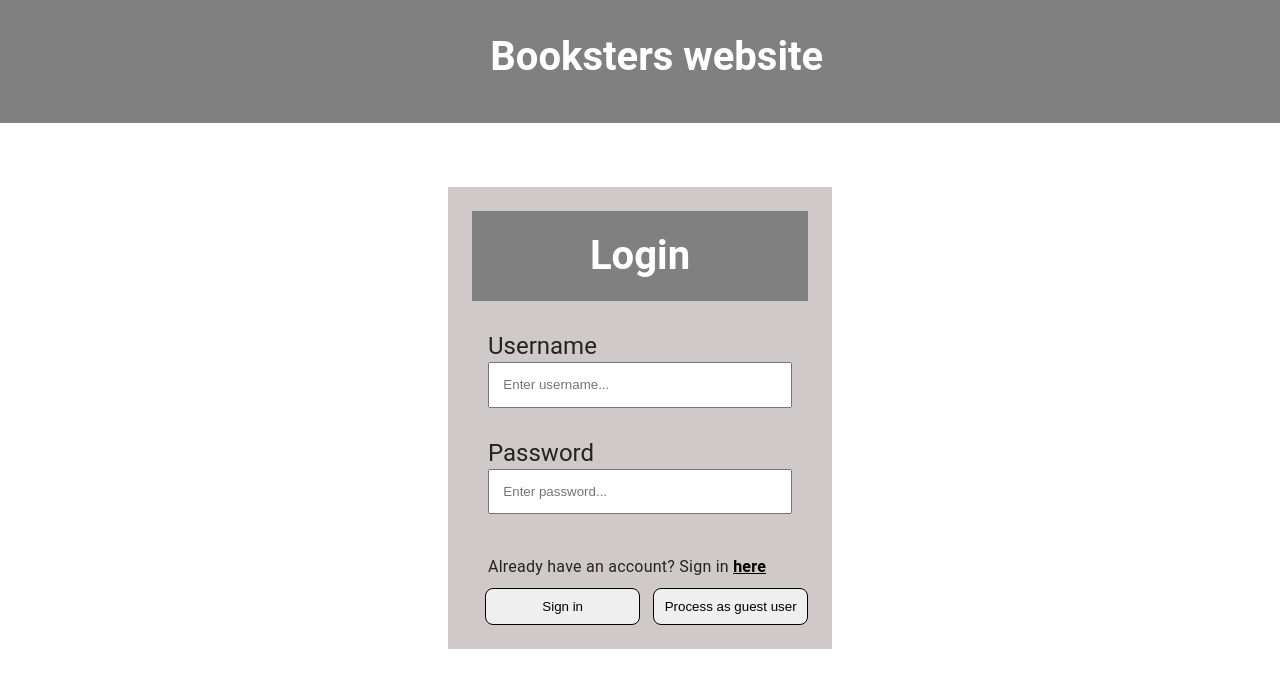
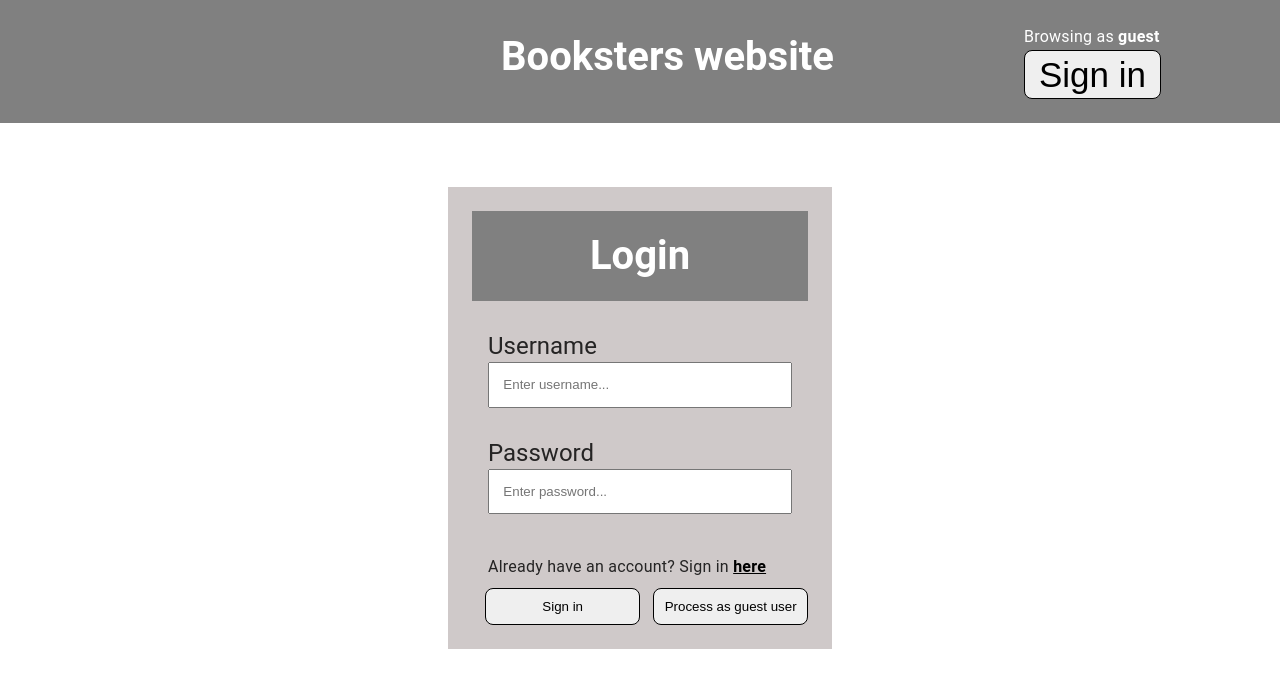
Before and after one commit to rodercode/frontend-auth-vue, a Vue app in the folder frontend/: page / in a window 1280 px wide. Shown: the top 688 px of the page. Built offline with nearby package versions, Linux system fonts and the light colour scheme.

Commit message:
fixing baseheader to user can login from every ver in the application

```diff
--- a/frontend/src/components/BaseForm.vue
+++ b/frontend/src/components/BaseForm.vue
@@ -40,7 +40,7 @@
       <BaseButton
         class="btn btn-form"
         btnText="Process as guest user"
-        @click="$router.push('/gueusst')"
+        @click="$router.push('/guest')"
       />
     </div>
   </form>
--- a/frontend/src/components/BaseHeader.vue
+++ b/frontend/src/components/BaseHeader.vue
@@ -5,7 +5,7 @@
  -->
 
 <template>
-  <header class="bannar">
+  <header class="header">
     <div class="box-empty"></div>
     <h1>Booksters website</h1>
     <div class="sign-in-profile">
@@ -14,8 +14,8 @@
       </p>
       <BaseButton
         class="btn btn-sign-out"
-        btnText="Sign out"
-        @click="handleLogoutButton"
+        :btnText="btnName"
+        @click="handleAuthButton"
       />
     </div>
   </header>
@@ -31,9 +31,10 @@ export default {
   props: {
     username: String,
     role: String,
+    btnName: String,
   },
   methods: {
-    handleLogoutButton() {
+    handleAuthButton() {
       jwtService.deleteJwt("jwt");
       this.$router.push("/");
     },
@@ -42,19 +43,7 @@ export default {
 </script>
 
 <style lang="scss" scoped>
-.header-offline-state {
-  background-color: grey;
-  color: #fff;
-  padding: 1.5em;
-  display: flex;
-  align-content: center;
-  justify-content: space-around;
-
-  div {
-    opacity: 0;
-  }
-}
-.header-online-state {
+.header{
   background-color: grey;
   color: #fff;
   padding: 1.5em;
--- a/frontend/src/components/BookTable.vue
+++ b/frontend/src/components/BookTable.vue
@@ -11,6 +11,9 @@
         <th>Book title</th>
         <th>Book author</th>
         <th>Availability</th>
+        <slot>
+
+        </slot>
       </tr>
       <tr v-for="book in displayBooks" :key="book.title">
         <td>{{ book.title }}</td>
--- a/frontend/src/views/AdminBookView.vue
+++ b/frontend/src/views/AdminBookView.vue
@@ -7,9 +7,9 @@
 <template>
   <div class="container">
     <BaseHeader
-      class="header-online-state"
       :username="user.username"
       :role="user.role"
+      btnName="Sign out"
     />
     <div class="admin">
       <div class="container-upper">
@@ -87,7 +87,7 @@ import { defineComponent } from "vue";
 
 // Model imports
 import { Book } from "@/model/book";
-import {User} from "@/model/user";
+import { User } from "@/model/user";
 
 // Service imports
 import bookService from "@/service/bookService";
@@ -123,7 +123,6 @@ export default defineComponent({
     },
   },
   methods: {
-
     // Make an order to the backend
     async placeOrder(title: string, purchased: number) {
       await bookService.orderBooks(title, purchased);
--- a/frontend/src/views/AdminUserView.vue
+++ b/frontend/src/views/AdminUserView.vue
@@ -6,13 +6,9 @@
 
 <template>
   <div>
-    <BaseHeader
-      class="header-online-state"
-      :username="user.username"
-      :role="user.role"
-    />
+    <BaseHeader :username="user.username" :role="user.role" btnName="Sign out" />
 
-    <NewPopup  @cancelPopupWindow="cancelPopup" v-if="popup == true"  />
+    <NewPopup @cancelPopupWindow="cancelPopup" v-if="popup == true" />
     <div class="admin">
       <div class="container-upper">
         <input
@@ -118,11 +114,11 @@ export default defineComponent({
     },
   },
   methods: {
-    handleActionButton(){
-      this.popup = true
+    handleActionButton() {
+      this.popup = true;
     },
 
-    cancelPopup(){
+    cancelPopup() {
       this.popup = false;
     },
 
@@ -150,8 +146,6 @@ export default defineComponent({
 </script>
 
 <style scoped>
-
-
 .admin {
   margin: 4em 4em 0em 4em;
 }
--- a/frontend/src/views/GuestView.vue
+++ b/frontend/src/views/GuestView.vue
@@ -7,7 +7,10 @@
 <template>
   <div class="guest-view">
     <header>
-      <BaseHeader class="header-offline-state" />
+      <BaseHeader
+      role="guest"
+      btnName="Sign in"
+    />
     </header>
     <main>
       <BaseInput
@@ -16,7 +19,8 @@
         placeholderValue="Enter a book title..."
         v-model="userInput"
       />
-      <BookTable :userInput="userInput" />
+      <BookTable :userInput="userInput" >
+      </BookTable>
     </main>
   </div>
 </template>
@@ -33,7 +37,7 @@ export default defineComponent({
   components: { BaseInput, BaseHeader, BookTable },
   data() {
     return {
-      userInput: "",
+      userInput: "" as string,
     };
   },
 });
--- a/frontend/src/views/LoginView.vue
+++ b/frontend/src/views/LoginView.vue
@@ -6,7 +6,7 @@
 
 <template>
   <div class="container">
-    <BaseHeader class="header-offline-state" />
+    <BaseHeader role="guest" btnName="Sign in"/>
     <div class="login">
       <BaseForm
         @sendUserDetails="handleLoginButton"
--- a/frontend/src/views/RegisterView.vue
+++ b/frontend/src/views/RegisterView.vue
@@ -6,7 +6,7 @@
 
 <template>
   <div class="container">
-    <BaseHeader class="header-offline-state" />
+    <BaseHeader role="guest" btnName="Sign in" />
     <div class="register">
       <BaseForm
         @sendUserDetails="handleRegistrationButton"
--- a/frontend/src/views/UserView.vue
+++ b/frontend/src/views/UserView.vue
@@ -7,9 +7,9 @@
 <template>
   <div class="container">
     <BaseHeader
-      class="header-online-state"
       :username="user.username"
       :role="user.role"
+      btnName="Sign out"
     />
     <div class="user">
       <input
```
